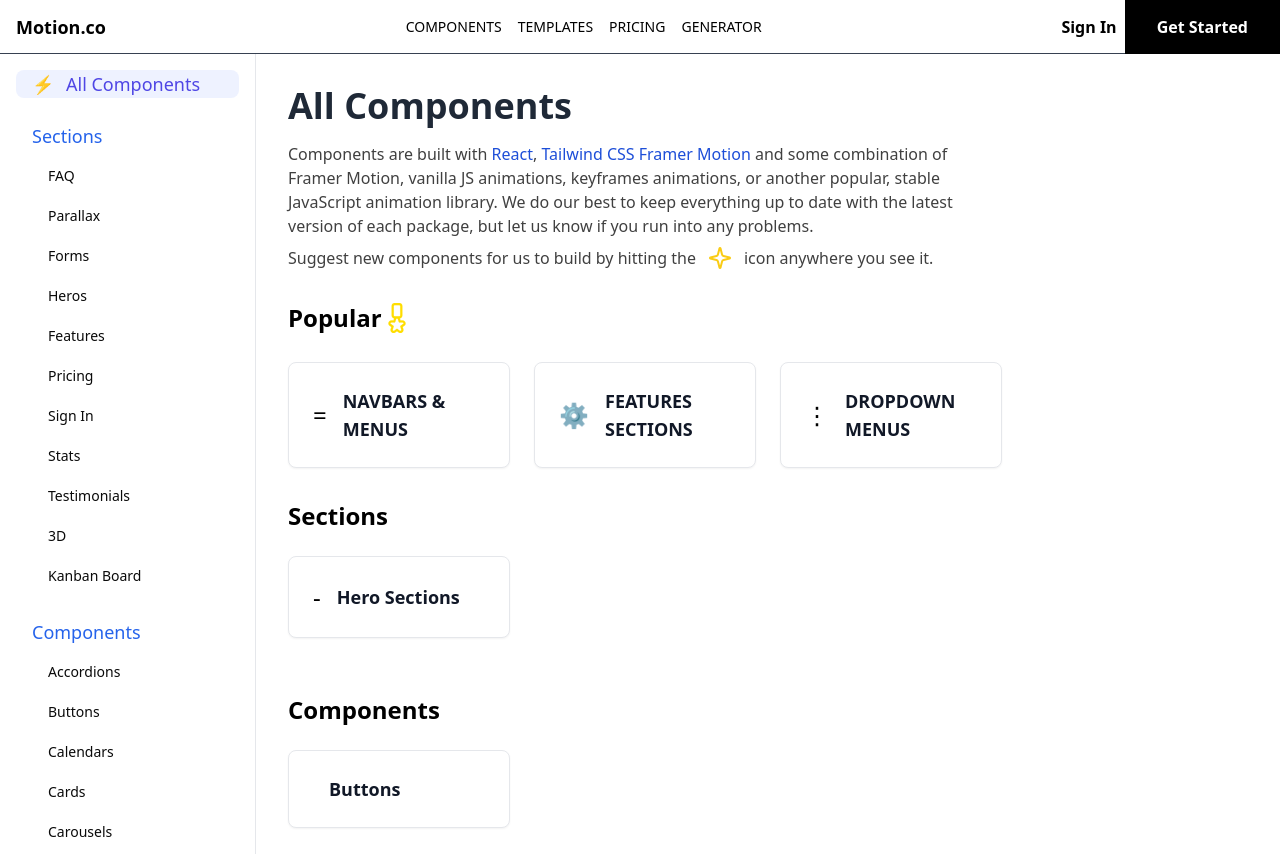
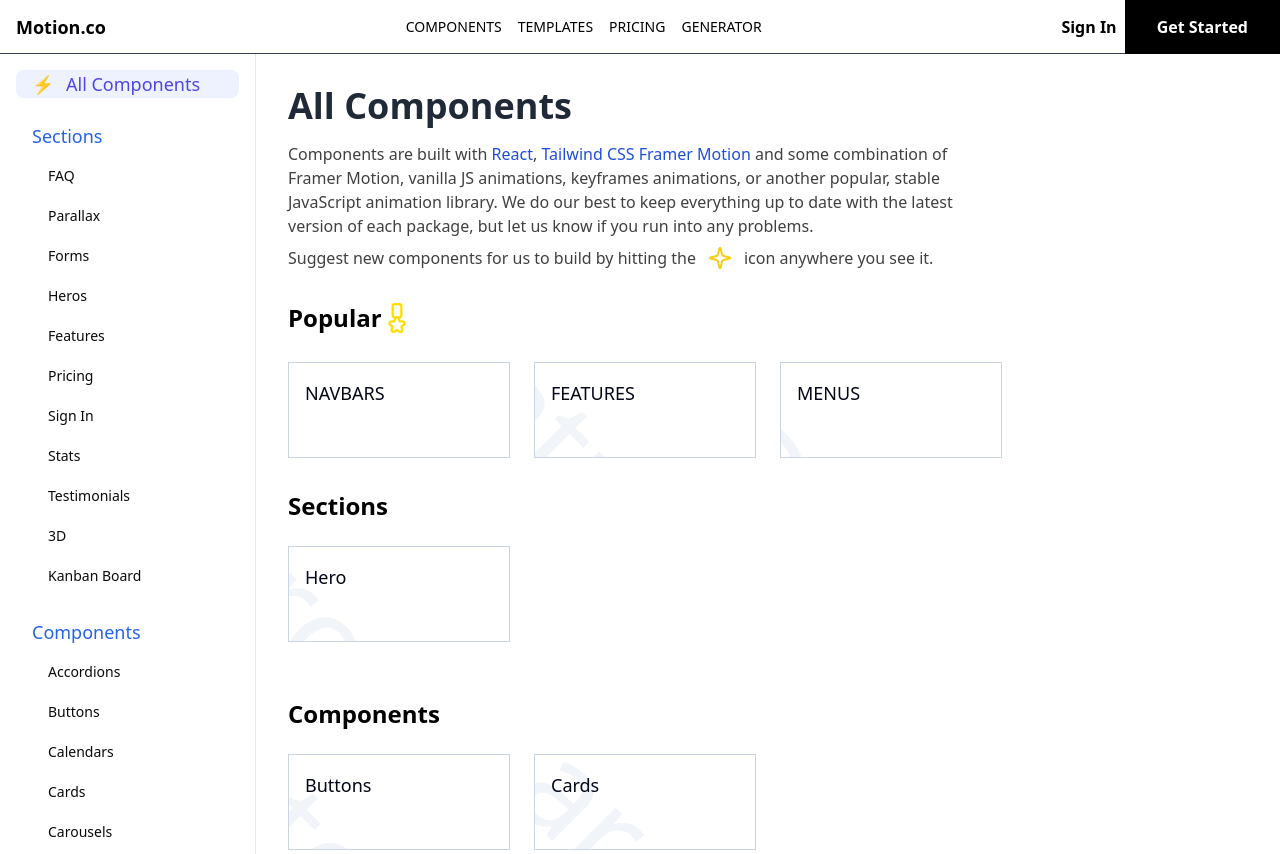
Before and after one commit to damandeep611/KallistaUI, a React (Vite) app: page /components in a window 1280 px wide. Built offline with nearby package versions, Linux system fonts and the light colour scheme.

Commit message:
category card redesign

```diff
--- a/package.json
+++ b/package.json
@@ -17,6 +17,7 @@
     "motion": "^11.15.0",
     "react": "^18.3.1",
     "react-dom": "^18.3.1",
+    "react-icons": "^5.4.0",
     "react-router": "^7.1.1",
     "react-syntax-highlighter": "^15.6.1"
   },
--- a/src/pages/component-library/CategoryCard.tsx
+++ b/src/pages/component-library/CategoryCard.tsx
@@ -1,19 +1,54 @@
 import { NavLink } from "react-router";
+import { ComponentCardProps } from "./componentTypeData";
 import { motion } from "framer-motion";
-import { ComponentCardProps } from "./componentTypeData";
+import { useState } from "react";
 // this file contains the card styling of Parent catgories of component types i.e hero sections, feature sections etc
 export default function CategoryCard({
   icon,
   title,
   href,
+  backgroundText,
 }: ComponentCardProps) {
+  const [isHovered, setIsHovered] = useState(false);
   return (
-    <NavLink to={href || "#"} className="block">
-      <motion.div className="relative overflow-hidden rounded-lg border border-x-gray-200 bg-white p-6 shadow-sm transition-shadow hover:shadow-md">
-        <div className="flex items-center space-x-4">
-          <span className="text-2xl">{icon}</span>
-          <h3 className="text-lg font-semibold text-gray-900">{title}</h3>
+    <NavLink
+      to={href || "#"}
+      className="w-full min-h-24 p-4 relative border-[1px] border-slate-300 overflow-hidden group bg-white hover:shadow-lg transition-shadow duration-300"
+    >
+      <motion.div
+        onHoverStart={() => setIsHovered(true)}
+        onHoverEnd={() => setIsHovered(false)}
+      >
+        <div className="absolute inset-0 bg-gradient-to-r from-blue-700 to bg-indigo-600 transform translate-y-full group-hover:translate-y-0 transition-transform duration-300" />
+        <div className="absolute z-10 top-2 rotate-45 -right-6 text-9xl text-slate-100 group-hover:hidden  duration-300">
+          {backgroundText}
         </div>
+        {/* ------marquee background text */}
+        <motion.div
+          initial={{ opacity: 0 }}
+          animate={{ opacity: isHovered ? 1 : 0 }}
+          transition={{ duration: 0.3 }}
+          className="absolute inset-0 flex items-center justify-center overflow-hidden"
+        >
+          <motion.div
+            className="whitespace-nowrap text-white text-opacity-10 text-9xl font-bold"
+            animate={{ x: isHovered ? [0, -1000] : 0 }}
+            transition={{
+              x: {
+                repeat: Number.POSITIVE_INFINITY,
+                repeatType: "loop",
+                duration: 20,
+                ease: "linear",
+              },
+            }}
+          >
+            {backgroundText?.repeat(10)}
+          </motion.div>
+        </motion.div>
+        <div>{icon}</div>
+        <h3 className="text-lg font-medium text-slate-950 group-hover:text-white z-10 relative transition-colors duration-300">
+          {title}
+        </h3>
       </motion.div>
     </NavLink>
   );
--- a/src/pages/component-library/componentTypeData.ts
+++ b/src/pages/component-library/componentTypeData.ts
@@ -5,12 +5,13 @@ export interface ComponentCardProps {
   title: string;
   category: "Popular" | "Sections" | "Components";
   href?: string;
+  backgroundText?: string;
 }
 
 export const componentsTypes: ComponentCardProps[] = [
   {
-    icon: "=",
-    title: "NAVBARS & MENUS",
+    backgroundText: "Navigation Components",
+    title: "NAVBARS",
     href: "/components/navbar",
     category: "Popular",
   },
@@ -19,26 +20,33 @@ export const componentsTypes: ComponentCardProps[] = [
   // { icon: "🎯", title: "HERO SECTIONS", category: "Popular" },
   // { icon: "⟫", title: "CAROUSELS", category: "Popular" },
   {
-    icon: "⚙️",
-    title: "FEATURES SECTIONS",
+    backgroundText: "Feature Sections",
+    title: "FEATURES",
     href: "/components/features",
     category: "Popular",
   },
   {
-    icon: "⋮",
-    title: "DROPDOWN MENUS",
+    backgroundText: "DropDown Menus",
+    title: "MENUS",
     href: "/components/menus",
     category: "Popular",
   },
   {
-    icon: "-",
-    title: "Hero Sections",
+    backgroundText: "Hero Sections",
+    title: "Hero",
     href: "/components/heros",
     category: "Sections",
   },
   {
+    backgroundText: "Buttons",
     title: "Buttons",
     href: "/components/buttons",
+    category: "Components",
+  },
+  {
+    backgroundText: "Cards",
+    title: "Cards",
+    href: "/components/cards",
     category: "Components",
   },
   // { icon: "⟳", title: "TOGGLES", category: "Popular" },
--- /dev/null
+++ b/src/pages/libraryContainer/CardsLibrary.tsx
@@ -0,0 +1,9 @@
+export default function CardsLibrary() {
+  return (
+    <div>
+      <div>
+        <h3>Cards Library</h3>
+      </div>
+    </div>
+  );
+}
--- a/src/routes/Routing.tsx
+++ b/src/routes/Routing.tsx
@@ -7,6 +7,7 @@ import ShowcaseLibrary from "../pages/component-library/ShowcaseLibrary";
 import FeatureShowcase from "../pages/libraryContainer/FeaturesLibrary";
 import HerosLibrary from "../pages/libraryContainer/HerosLibrary";
 import ButtonLibrary from "../pages/libraryContainer/ButtonLibrary";
+import CardsLibrary from "../pages/libraryContainer/CardsLibrary";
 
 const routes = [
   {
@@ -22,6 +23,7 @@ const routes = [
           { path: "features", element: <FeatureShowcase /> },
           { path: "heros", element: <HerosLibrary /> },
           { path: "buttons", element: <ButtonLibrary /> },
+          { path: "cards", element: <CardsLibrary /> },
         ],
       },
       { path: "/templates", element: <Templates /> },
```
Also changed, not shown: 1 other file (tests, documents, lock files or other folders).
